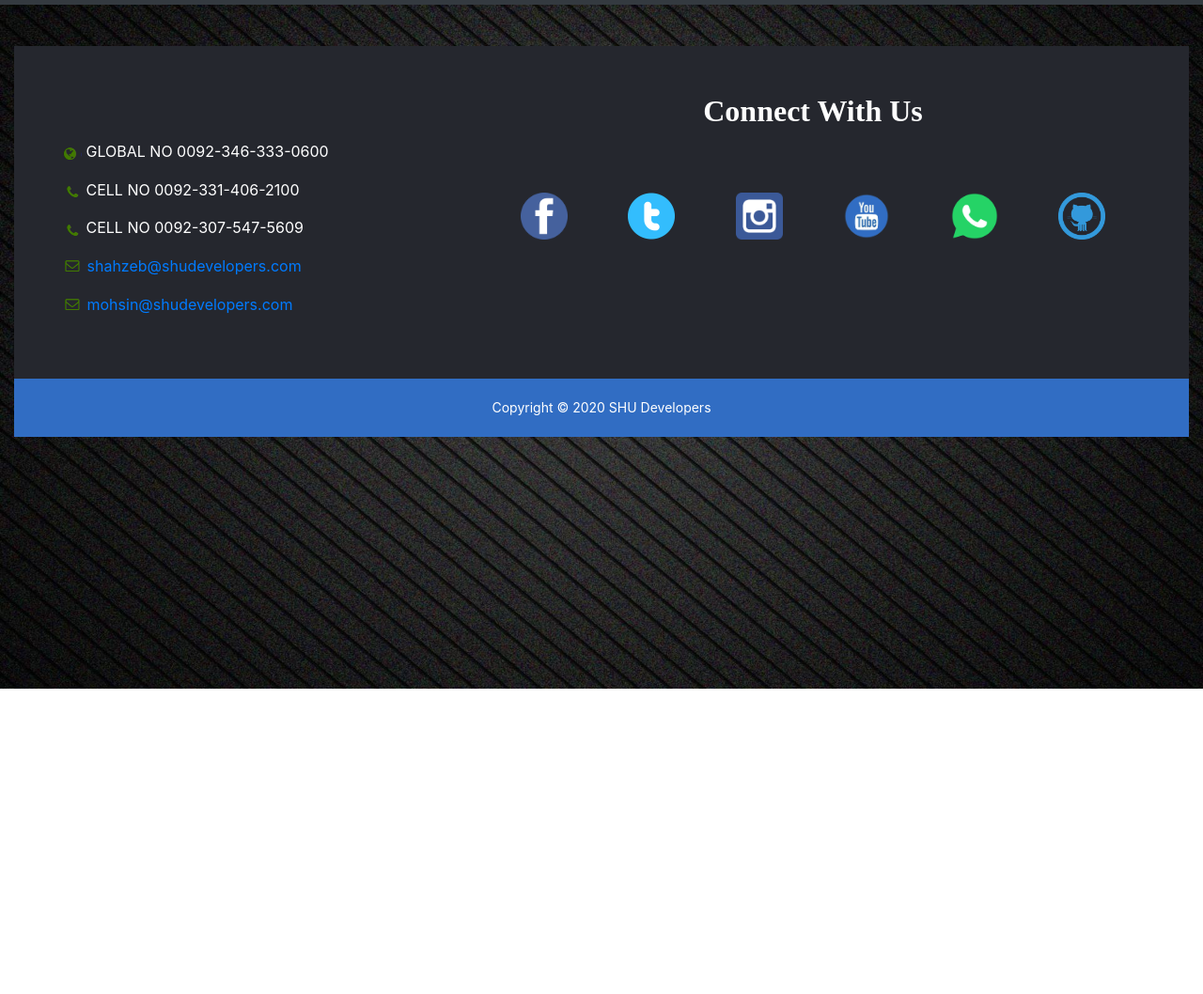
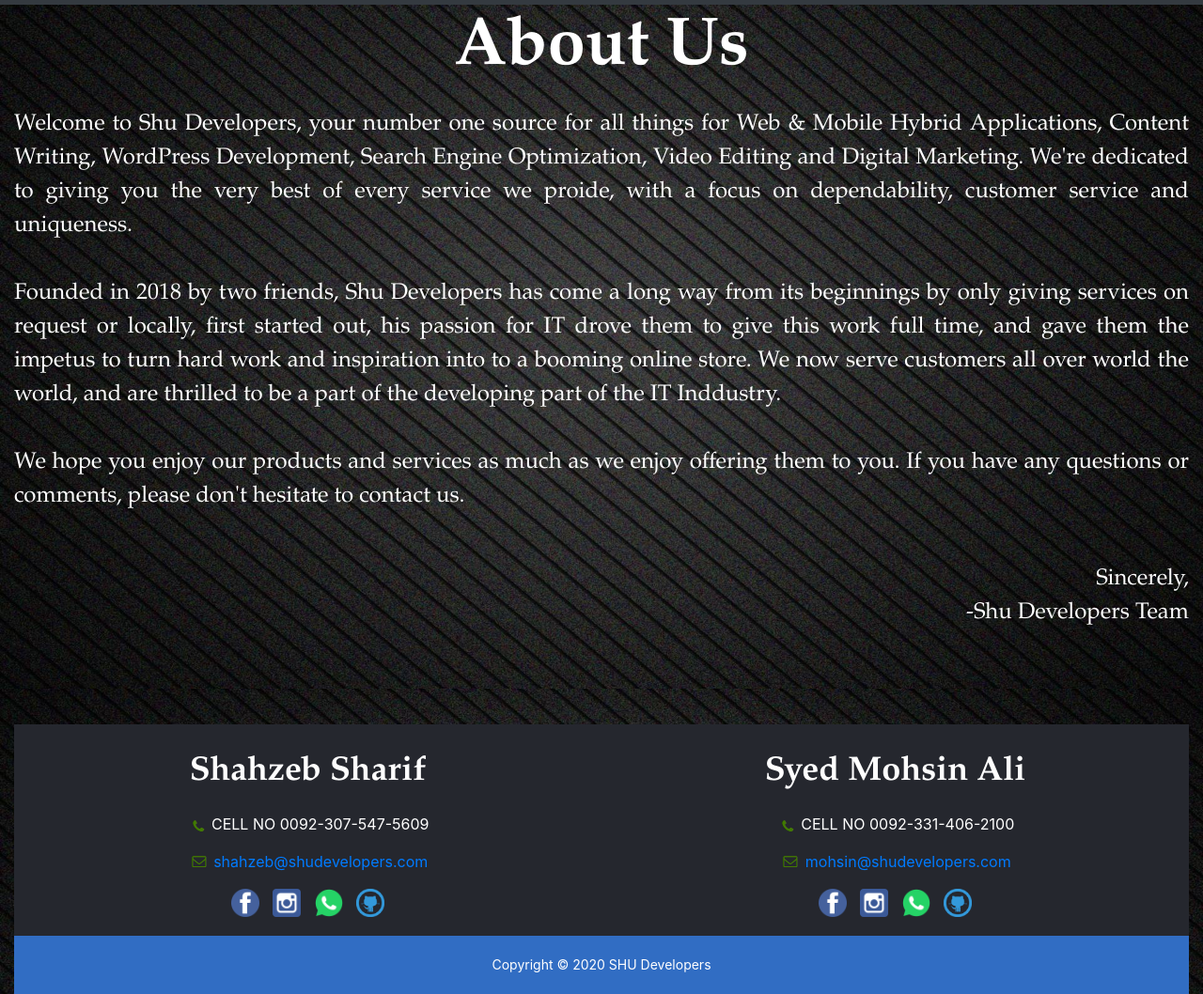
Before and after one commit to shahzebsharif/ShuDevelopers, a plain HTML site: page Aboutus.html in a window 1280 px wide. Shown: the part 67-1125 px from the top of the page at 94% size. Before the commit the page ends 800 px from the top, so only its background shows below. Drawn offline with nearby package versions, Linux system fonts and the light colour scheme.

Commit message:
Service Page Updated, Footer Changed

```diff
--- a/Aboutus.html
+++ b/Aboutus.html
@@ -9,14 +9,12 @@
     integrity="sha384-9aIt2nRpC12Uk9gS9baDl411NQApFmC26EwAOH8WgZl5MYYxFfc+NcPb1dKGj7Sk" crossorigin="anonymous">
   <link rel="stylesheet" href="style.css">
   <link rel="apple-touch-icon" sizes="180x180" href="Images/apple-touch-icon.png">
-<link rel="icon" type="image/png" sizes="32x32" href="Images//favicon-32x32.png">
-<link rel="icon" type="image/png" sizes="16x16" href="Images//favicon-16x16.png">
-<link rel="manifest" href="Images//site.webmanifest">
+  <link rel="icon" type="image/png" sizes="32x32" href="Images//favicon-32x32.png">
+  <link rel="icon" type="image/png" sizes="16x16" href="Images//favicon-16x16.png">
+  <link rel="manifest" href="Images//site.webmanifest">
 </head>
 
 <body>
-
-
   <div class="container-fluid">
     <div class="navbar">
       <nav class="navbar fixed-top navbar-expand-lg navbar-dark bg-dark">
@@ -24,7 +22,6 @@
           <img src="Logo/Logo Landscape.png" width="200px" height="46px" class="d-inline-block align-top" alt=""
             loading="lazy">
         </a>
-
         <div class="collapse navbar-collapse NavCenterAlign" id="navbarNavAltMarkup">
           <div class="navbar-nav onhover navcolor">
             <a class="nav-item nav-link" href="index.html">Home</a>
@@ -36,53 +33,69 @@
         <div class="headericon">
           <a href="https://www.facebook.com/shudevelopers/" target="_Blank"><img src="Images/FB.png" alt="FB"></a>
           <a href="https://twitter.com/DevelopersShu" target="_Blank"><img src="Images/twitter.png" alt="TW"></a>
-          <a href="https://www.instagram.com/shudevelopers/?hl=en" target="_Blank"><img src="Images/INS.png" alt="INS"></a>
+          <a href="https://www.instagram.com/shudevelopers/?hl=en" target="_Blank"><img src="Images/INS.png"
+              alt="INS"></a>
           <img src="Images/YT.png" alt="YT">
           <a href="https://wa.me/00923463330600" target="_Blank"><img src="Images/WA.png" alt="WA"></a>
           <a href="https://github.com/shahzebsharif" target="_Blank"><img src="Images/gh.png" alt="gh"></a>
         </div>
-
         <button class="navbar-toggler" type="button" data-toggle="collapse" data-target="#navbarNavAltMarkup"
           aria-controls="navbarNavAltMarkup" aria-expanded="false" aria-label="Toggle navigation">
           <span class="navbar-toggler-icon"></span>
         </button>
+      </nav>
+    </div>
+    <div class="AboutUsPage">
+      <h1>About Us</h1>
+      <p>Welcome to Shu Developers, your number one source for all things for Web & Mobile Hybrid Applications, Content
+        Writing, WordPress Development, Search Engine Optimization, Video Editing and Digital Marketing. We're dedicated
+        to giving you the very best of every service we proide, with a focus on dependability, customer service and
+        uniqueness. <br><br>
 
-      </nav>
+        Founded in 2018 by two friends, Shu Developers has come a long way from its beginnings by only giving services
+        on request or locally, first started out, his passion for IT drove them to give this work full time, and gave
+        them the impetus to turn hard work and inspiration into to a booming online store. We now serve customers all
+        over world the world, and are thrilled to be a part of the developing part of the IT Inddustry. <br><br>
 
+        We hope you enjoy our products and services as much as we enjoy offering them to you. If you have any questions
+        or comments, please don't hesitate to contact us. <br><br>
+      </p>
+      <p class="endingquote">
+        Sincerely,<br>
+
+        -Shu Developers Team
+      </p>
     </div>
-
-
-
-    <div class="secondlastfooter">
-
-      <div class="contactinfo">
-        <p><img src="Images/global.png" alt=""> GLOBAL NO 0092-346-333-0600 </p>
-        <p><img src="Images/call.png" alt=""> CELL NO 0092-331-406-2100 </p>
+    <div class="Introfooter">
+      <div class="ShahzebFooter">
+        <h1>Shahzeb Sharif</h1>
         <p><img src="Images/call.png" alt=""> CELL NO 0092-307-547-5609</p>
         <p><img src="Images/mail.png" alt=""><a href="mailto:shahzeb@shudevelopers.com"> shahzeb@shudevelopers.com</a>
         </p>
+        <div class="headericon">
+          <a href="https://www.facebook.com/Shah.2829" target="_Blank"><img src="Images/FB.png" alt="FB"></a>
+          <a href="https://www.instagram.com/shahzeb_sharif" target="_Blank"><img src="Images/INS.png" alt="INS"></a>
+          <a href="https://wa.me/00923463330600" target="_Blank"><img src="Images/WA.png" alt="WA"></a>
+          <a href="https://github.com/shahzebsharif" target="_Blank"><img src="Images/gh.png" alt="gh"></a>
+        </div>
+      </div>
+      <div class="MohsinFooter">
+        <h1>Syed Mohsin Ali</h1>
+        <p><img src="Images/call.png" alt=""> CELL NO 0092-331-406-2100 </p>
         <p><img src="Images/mail.png" alt=""><a href="mailto:mohsin@shudevelopers.com"> mohsin@shudevelopers.com</a></p>
+        <div class="headericon">
+          <a href="https://www.facebook.com/Shahg1003/" target="_Blank"><img src="Images/FB.png" alt="FB"></a>
+          <a href="https://www.instagram.com/mohsinali1003" target="_Blank"><img src="Images/INS.png" alt="INS"></a>
+          <a href="https://wa.me/00923314062100" target="_Blank"><img src="Images/WA.png" alt="WA"></a>
+          <a href="https://github.com/" target="_Blank"><img src="Images/gh.png" alt="gh"></a>
+        </div>
       </div>
-
-      <div class="footericon">
-        <h2>Connect With Us</h2>
-        <a href="https://www.facebook.com/shudevelopers/" target="_Blank"><img src="Images/FB.png" alt="FB"></a>
-        <a href="https://twitter.com/DevelopersShu" target="_Blank"><img src="Images/twitter.png" alt="TW"></a>
-        <a href="https://www.instagram.com/shudevelopers/?hl=en" target="_Blank"><img src="Images/INS.png" alt="INS"></a>
-        <img src="Images/YT.png" alt="YT">
-        <a href="https://wa.me/00923463330600" target="_Blank"><img src="Images/WA.png" alt="WA"></a>
-        <a href="https://github.com/shahzebsharif" target="_Blank"><img src="Images/gh.png" alt="gh"></a>
-      </div>
-
     </div>
     <div class="footer">
       <p>
         Copyright © 2020 SHU Developers
       </p>
     </div>
-
-
-
   </div>
 
   <script src="https://code.jquery.com/jquery-3.5.1.slim.min.js"
--- a/style.css
+++ b/style.css
@@ -97,6 +97,7 @@ body {
 .fontchange td{
     width: 400px;
     height: 50px;
+
 }
 
 .tophead{
@@ -113,7 +114,7 @@ body {
     flex-wrap: wrap;
 }
 
-.CoreServices img{
+.CoreServices img:hover{
     box-shadow: 5px 2px 10px white;
     border-radius: 10px;
 }
@@ -157,7 +158,7 @@ body {
     margin-bottom: 100px;
 }
 
-.footericon{
+/* .footericon{
     text-align: center;
     flex: 3;
 }
@@ -180,9 +181,9 @@ body {
     display: flex;
     background-color: #25272e;
     flex-wrap: wrap;
-    padding-top: 50px;
+    padding-top: 0px;
     margin-top: 100px;
-    padding-bottom: 50px;
+    padding-bottom: 0px;
 }
 
 .secondlastfooter p{
@@ -201,7 +202,7 @@ body {
     flex: 1;
     padding-top: 50px;
     min-width: 400px;
-}
+} */
 
 .footer{
     background-color:#316DC3;
@@ -236,7 +237,7 @@ body {
 
 }
 
-.Serv1 img{
+.Serv1 img:hover{
     box-shadow: 5px 2px 20px #7b4a29;
     border-radius: 10px;
 }
@@ -247,7 +248,7 @@ body {
 
 }
 
-.Serv2 img{
+.Serv2 img:hover{
     box-shadow: 5px 2px 20px #3a4858;
     border-radius: 10px;
 }
@@ -258,7 +259,7 @@ body {
 
 }
 
-.Serv3 img{
+.Serv3 img:hover{
     box-shadow: 5px 2px 20px #e8e8e8;
     border-radius: 10px;
 }
@@ -269,7 +270,7 @@ body {
 
 }
 
-.Serv4 img{
+.Serv4 img:hover{
     box-shadow: 5px 2px 20px #284c54;
     border-radius: 10px;
 }
@@ -280,7 +281,7 @@ body {
 
 }
 
-.Serv5 img{
+.Serv5 img:hover{
     box-shadow: 5px 2px 20px #3646c1;
     border-radius: 10px;
 }
@@ -291,10 +292,121 @@ body {
 
 }
 
-.Serv6 img{
+.Serv6 img:hover{
     box-shadow: 5px 2px 20px #93583a;
     border-radius: 10px;
 }
+
+.ContactusForm{
+    margin: 60px auto 0px auto;
+
+}
+
+/* .centeredServ2 {
+    position: absolute;
+    top: 60%;
+    left: 70%;
+    transform: translate(-50%, -50%);
+  }
+
+.centeredServ3 {
+    position: absolute;
+    top: 120%;
+    right: 70%;
+    transform: translate(50%, -45%);
+  } */
+
+/* .centered h1{
+    color: white;
+    font-family: Goudy Old Style, Garamond, Big Caslon, Times New Roman, serif;
+    font-style: normal;
+    font-variant: normal;
+    font-weight: 700;
+    margin-top: 10px;
+    font-size: 36px;
+    margin-bottom: 20px;
+}
+
+.centered p{
+    color: white;
+    font-family:Garamond, Big Caslon, Times New Roman, serif;
+    font-style: normal;
+    font-variant: normal;
+    font-size: 24px;
+} */
+
+.AboutUsPage{
+    margin: 60px auto 0 auto;
+}
+
+.AboutUsPage h1{
+    color: white;
+    font-family: Goudy Old Style, Garamond, Big Caslon, Times New Roman, serif;
+    font-style: normal;
+    font-variant: normal;
+    font-weight: 700;
+    margin-top: 10px;
+    font-size: 72px;
+    margin-bottom: 20px;
+    text-align: center;
+}
+
+.AboutUsPage p{
+    color: white;
+    font-family:Garamond, Big Caslon, Times New Roman, serif;
+    font-style: normal;
+    font-variant: normal;
+    font-size: 24px;
+    text-align: justify;
+}
+
+.endingquote{
+    text-align: right !important;
+}
+
+.Introfooter{
+    display: flex;
+    background-color: #25272e;
+    flex-wrap: wrap;
+    padding-top: 0px;
+    margin-top: 100px;
+    padding-bottom: 0px;
+}
+
+.Introfooter p{
+    color: white;
+}
+
+.Introfooter h3{
+    color: white;
+    font-weight: bold;
+    font-family: 'Times New Roman', Times, serif;
+    font-size: 18px;
+ }
+ .Introfooter h1{
+    color: white;
+    font-family: Goudy Old Style, Garamond, Big Caslon, Times New Roman, serif;
+    font-style: normal;
+    font-variant: normal;
+    font-weight: 700;
+    margin-top: 10px;
+    font-size: 36px;
+    margin-bottom: 20px;
+ }
+.ShahzebFooter{
+    flex: 1;
+    margin: 20px 50px 20px 50px;
+    text-align: center;
+}
+
+.MohsinFooter{
+    flex: 1;
+    margin: 20px 50px 20px 50px;
+    text-align: center;
+}
+
+
+
 @media only screen and (max-width: 538px) {
     .Div1 {
         margin-top: 100px !important;
@@ -314,4 +426,16 @@ body {
     .Serv h1{
         font-size: 36px !important;
     }
+    .ContactusForm{
+        margin: 100px auto 0px auto;
+    }
+    .AboutUsPage{
+        margin: 100px auto 0 auto;
+    }
+    /* .centered h1{
+        font-size: 16px;
+    }
+    .centered p{
+        font-size: 12px;
+    } */
 }
```
Also changed, not shown: ContactUs.html (+28 -31 lines), Index.html (+22 -17 lines), Services.html (+34 -33 lines), Images/Serv1.png, Images/Serv2.png, Images/Serv3.png, Images/Serv4.jpg (deleted), Images/Serv4.png, Images/Serv5.png, Images/Serv6.png, Images/pencil top.jpg (deleted).
